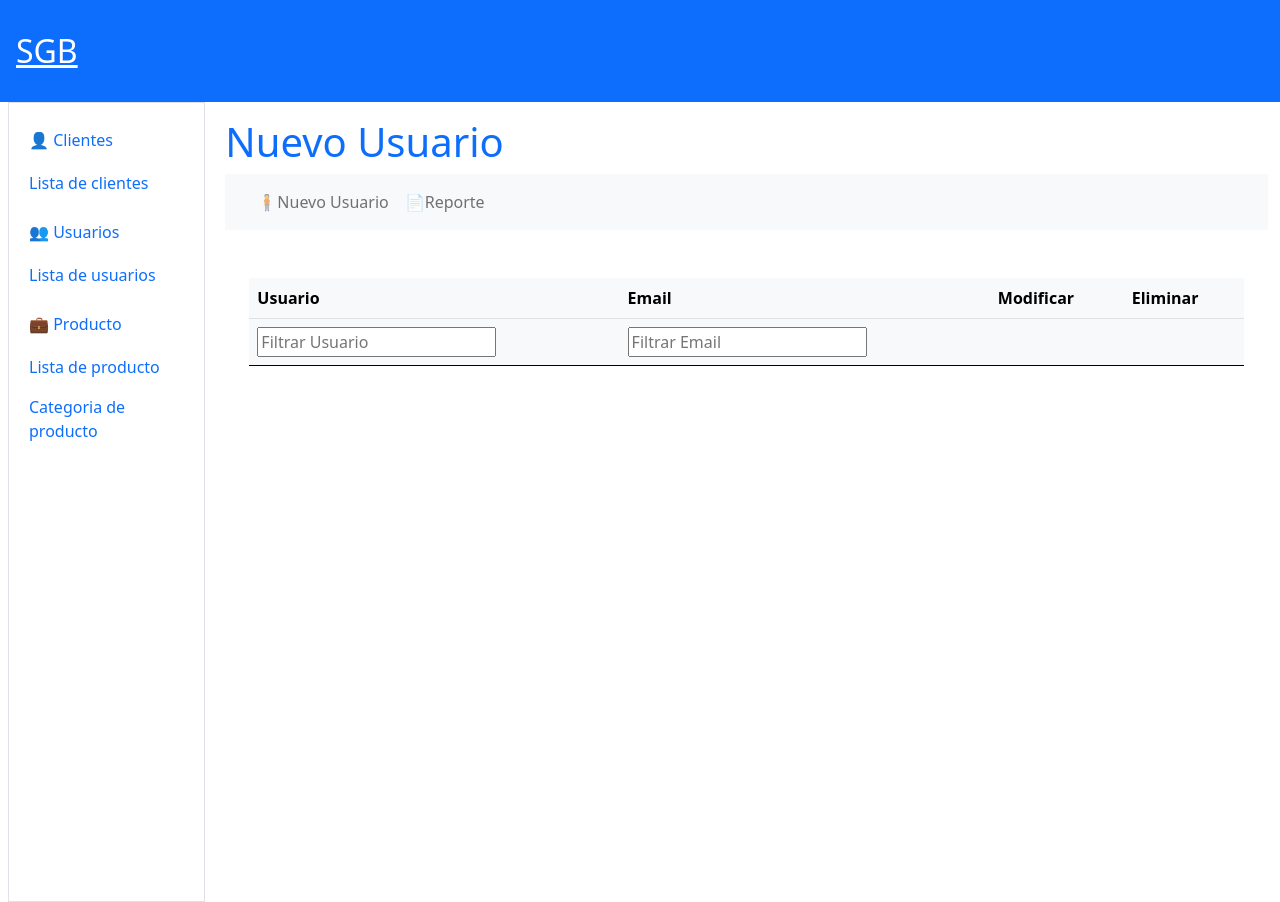
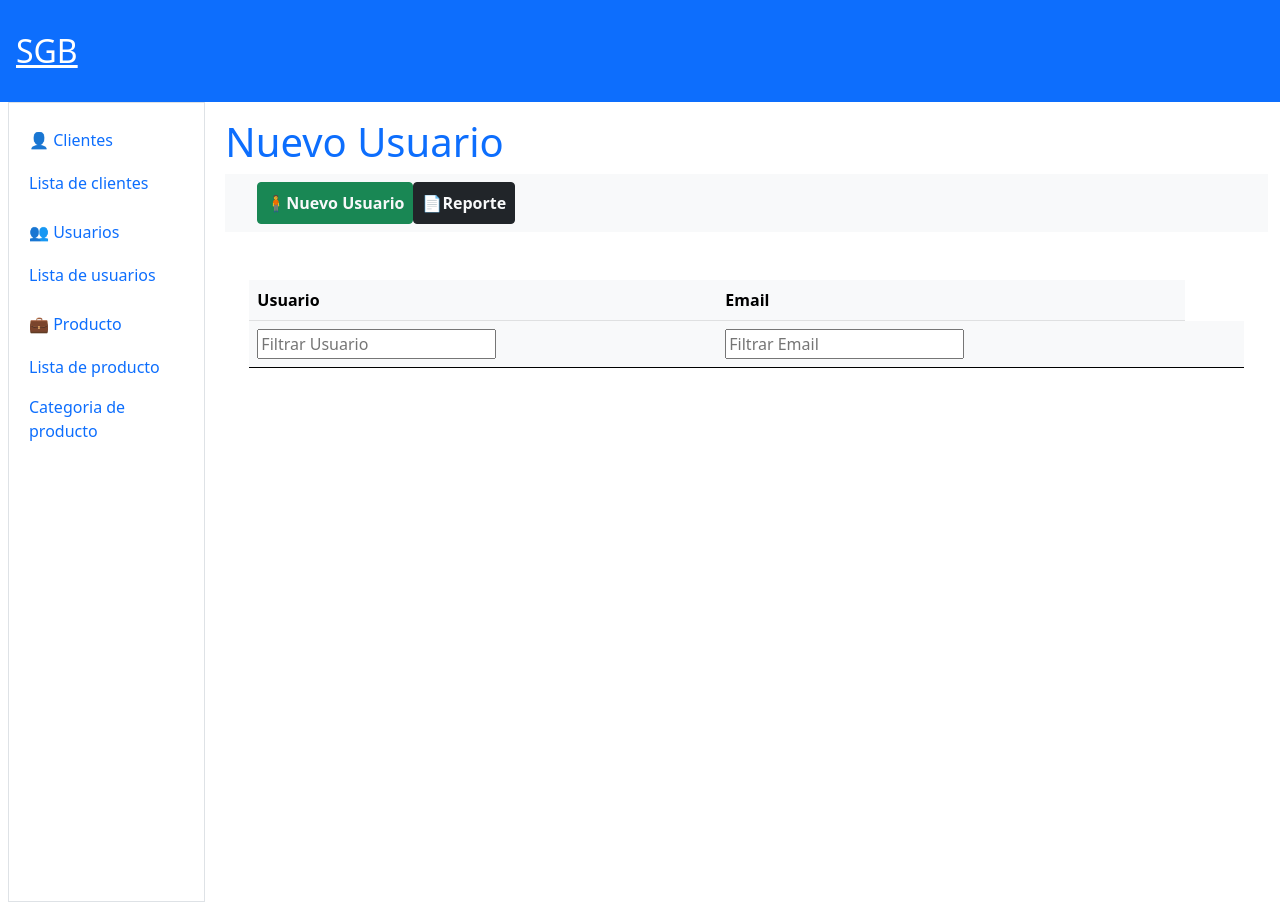
Before and after one commit to yeikyu/sgb_app, a Flask app: page /user/list in a window 1280 px wide. Run offline with Flask 3, Linux system fonts and the light colour scheme; lists and menus that the app fills with data are empty; some libraries are stand-ins or nearby versions.

Commit message:
cambios front 	modified:   app/templates/cate_product/edit_cate_product.html 	modified:   app/templates/cliente/list_clients.html 	modified:   app/templates/producto/list_products.html 	modified:   app/templates/user/list_users.html 	modified:   app/views.py

```diff
--- a/app/templates/cliente/list_clients.html
+++ b/app/templates/cliente/list_clients.html
@@ -32,8 +32,6 @@
         <th scope="col">Apellido</th>
         <th scope="col">Identificacion</th>
         <th scope="col">Estado</th>
-        <td scope="col">Modificar</td>
-        <td scope="col">Eliminar</td>
       </tr>
       <!--Filtro para campos-->
       <tr>
@@ -97,7 +95,7 @@
         <td>
           <form action="{{ url_for('main.delete_client', id=cliente.id) }}"
             method="post">
-            <button class="btn btn-primary" type="submit">Eliminar</button>
+            <button class="btn btn-danger" type="submit">Eliminar</button>
           </form>
         </td>
       </tr>
--- a/app/templates/producto/list_products.html
+++ b/app/templates/producto/list_products.html
@@ -35,8 +35,7 @@
         <th scope="col">Descripcion</th>
         <th scope="col">Precio</th>
         <th scope="col">Estado</th>
-        <td scope="col">Modificar</td>
-        <td scope="col">Eliminar</td>
+
       </tr>
       <!--Filtro para campos-->
       <tr>
@@ -109,7 +108,7 @@
           <form
             action="{{ url_for('main.delete_product', id=product.id) }}"
             method="post">
-            <button class="btn btn-primary" type="submit">Eliminar</button>
+            <button class="btn btn-danger" type="submit">Eliminar</button>
           </form>
         </td>
       </tr>
--- a/app/templates/user/list_users.html
+++ b/app/templates/user/list_users.html
@@ -7,15 +7,15 @@
     <div class="container-fluid">
       <div class="collapse navbar-collapse" id="navbarNav">
         <ul class="navbar-nav">
-          <li class="nav-item">
+          <li class="nav-item ms-2">
             <a
-              class="nav-link"
+              class="nav-link btn btn-success text-light fw-bold"
               aria-current="page"
               href="{{ url_for('main.add_user') }}"
               >&#129485;Nuevo Usuario</a>
           </li>
           <li class="nav-item">
-            <a class="nav-link" href="#">&#128196;Reporte</a>
+            <a class="nav-link btn btn-dark text-light fw-bold" href="#">&#128196;Reporte</a>
           </li>
         </ul>
       </div>
@@ -28,8 +28,7 @@
       <tr>
         <th scope="col">Usuario</th>
         <th scope="col">Email</th>
-        <th scope="col">Modificar</th>
-        <th scope="col">Eliminar</th>
+
       </tr>
       <tr>
         <th>
@@ -70,7 +69,7 @@
             method="post"
             style="display: inline"
           >
-            <button class="btn btn-primary" type="submit">Eliminar</button>
+            <button class="btn btn-danger" type="submit">Eliminar</button>
           </form>
         </td>
       </tr>
--- a/app/views.py
+++ b/app/views.py
@@ -206,9 +206,7 @@ def edit_cate_product(id):
     if request.method == 'POST':
         # Aquí deberías manejar la actualización del producto
         products.nombre = request.form['nombre']
-        products.categoria = int(request.form['categoria_id'])
         products.descripcion = request.form['descripcion']
-        products.precio = request.form['precio']
         db.session.commit()
         return redirect(url_for('main.list_cate_products'))
     mostrar_contenido = False
```
Also changed, not shown: app/models.py (+12 -5 lines), app/templates/cate_product/edit_cate_product.html (+4 -29 lines).
